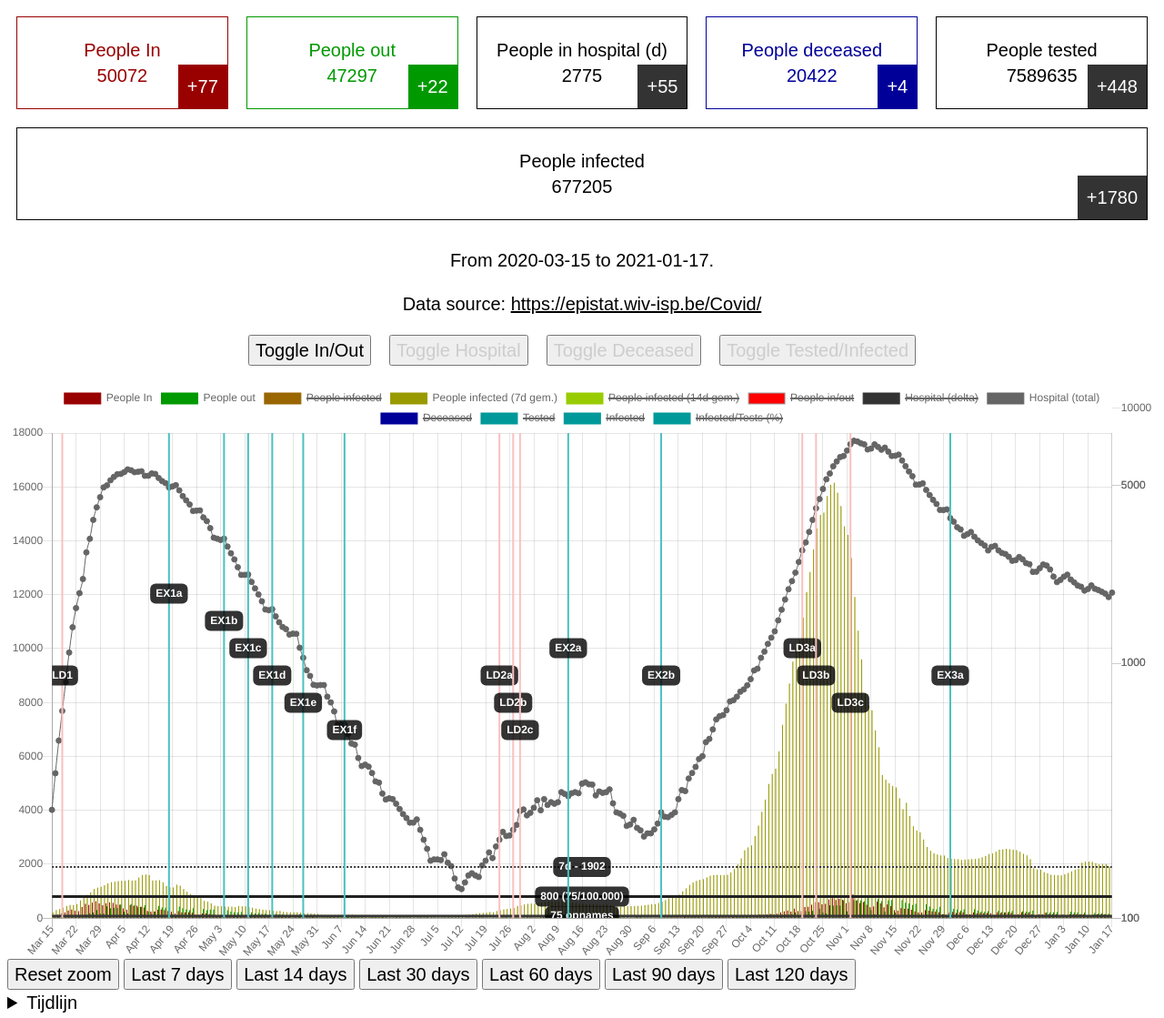
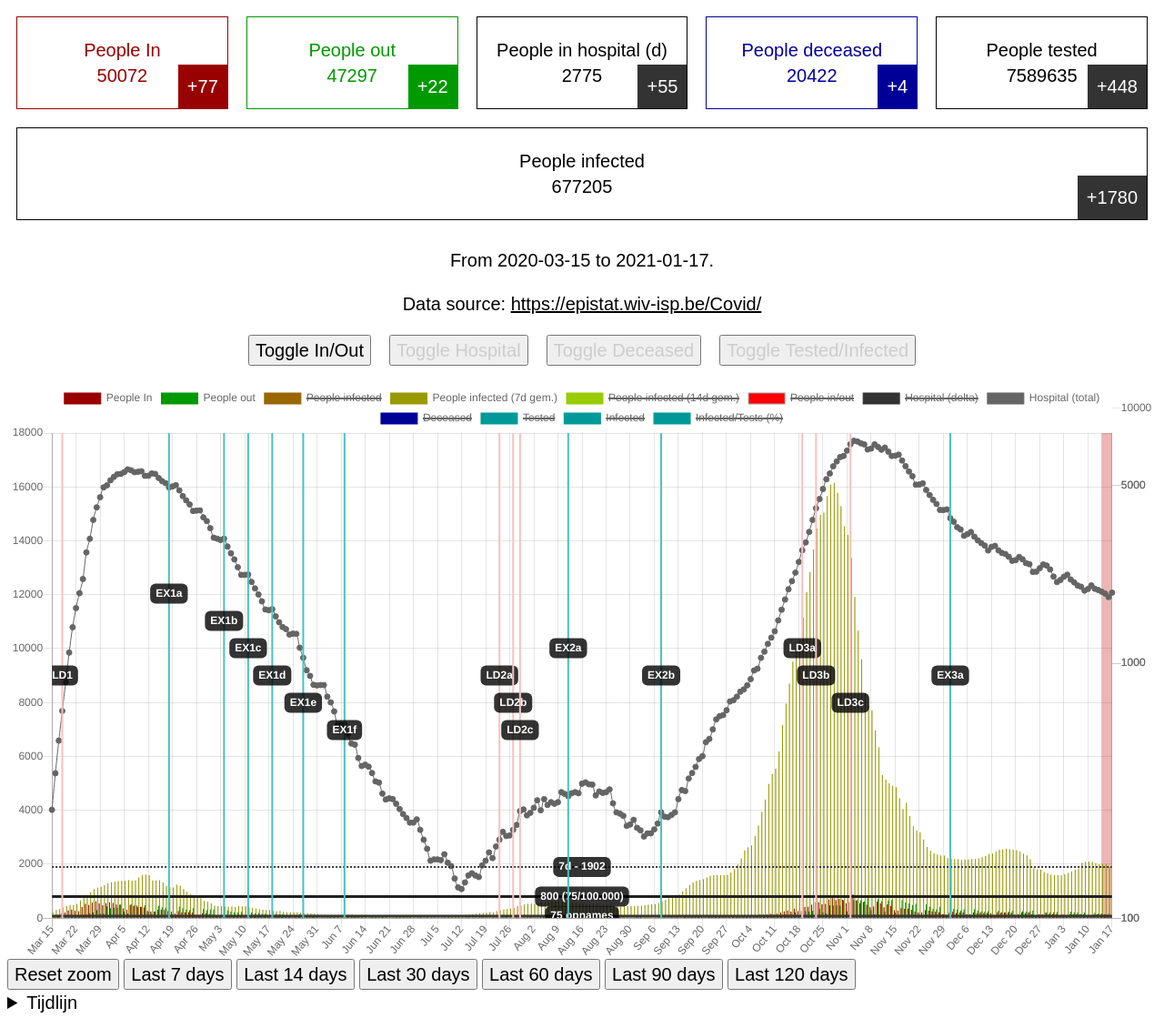
Before and after one commit to attiks/covid, a website: page docs/index.html in a window 1280 px wide. Shown: the top 1119 px of the page at 91% size. Drawn offline with Linux system fonts and the light colour scheme.

Commit message:
Add box for uncertain numbers

```diff
--- a/docs/index.html
+++ b/docs/index.html
@@ -613,6 +613,15 @@ window.onload = function() {
               }
             },
             {
+              type: 'box',
+              mode: 'vertical',
+              xScaleID: 'x-axis-0',
+              backgroundColor: 'rgba(200, 11, 11, 0.3)',
+              xMin: dataPointsInfectedDaily7[dataPointsInfectedDaily7.length - 4].x,
+              xMax: dataPointsInfectedDaily7[dataPointsInfectedDaily7.length - 1].x,
+              drawTime: 'beforeDatasetsDraw'
+            },
+            {
               type: 'line',
               mode: 'vertical',
               scaleID: 'x-axis-0',
```
